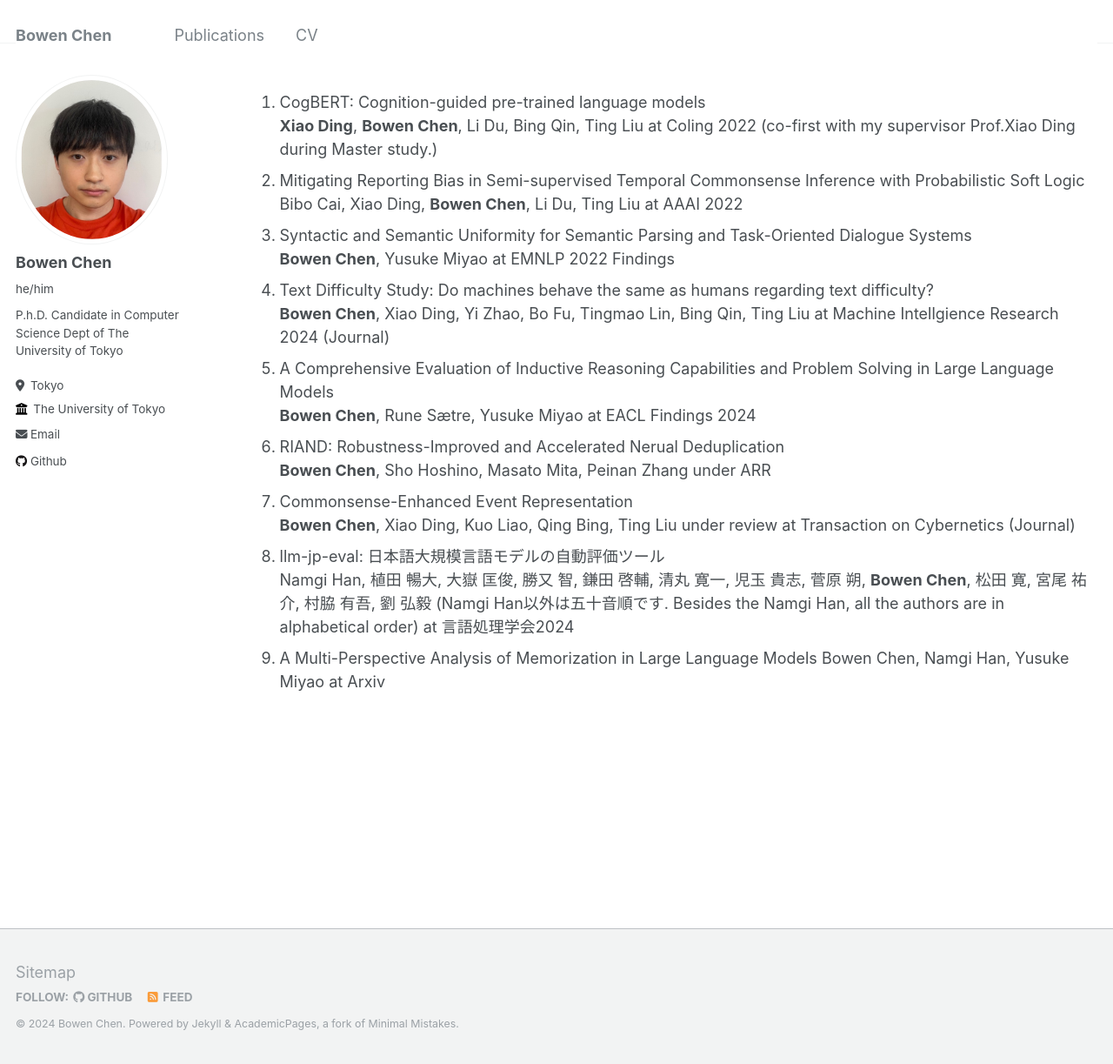
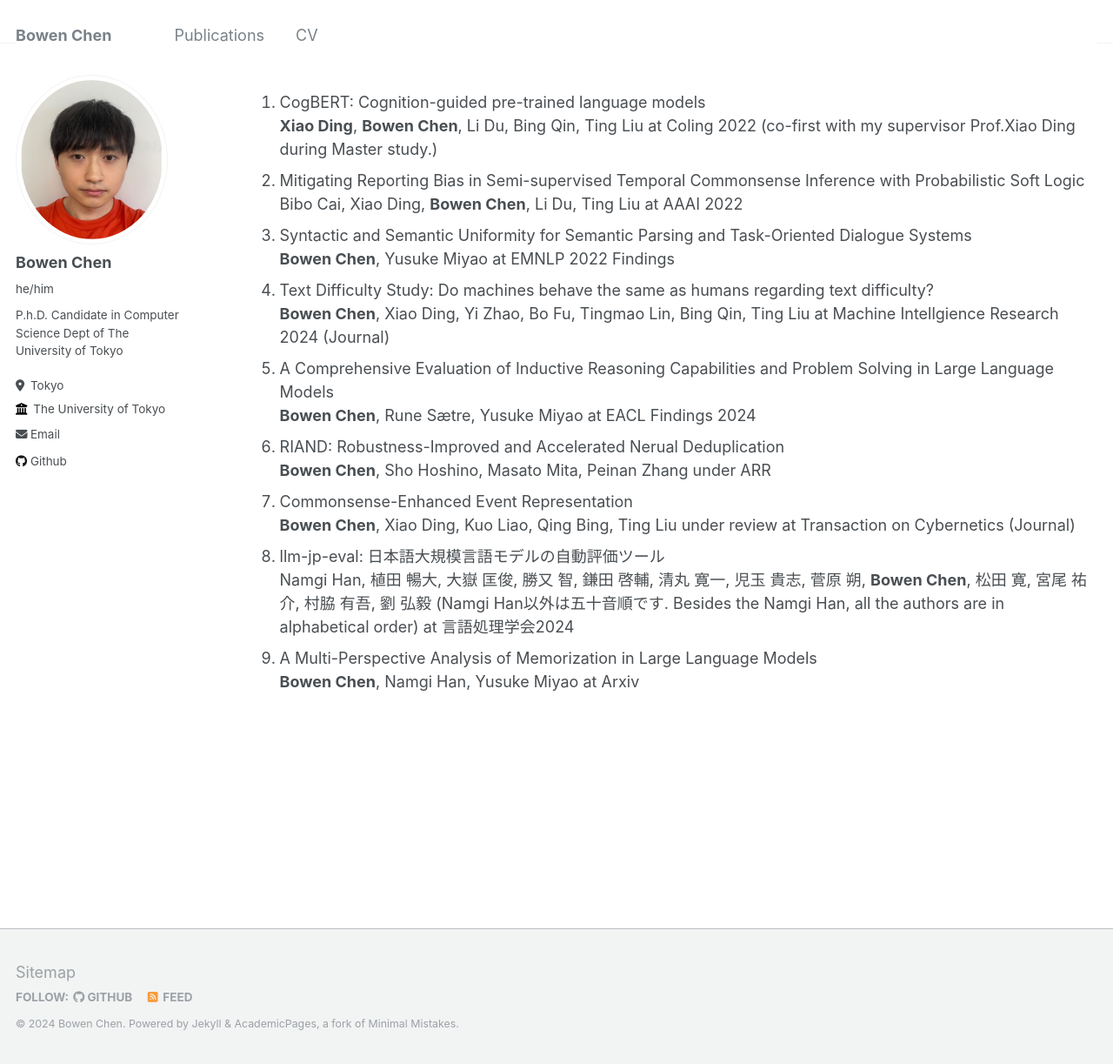
Before and after one commit to PosoSAgapo/PosoSAgapo.github.io, a Jekyll site: the page built from _pages/publications.md, in a window 1280 px wide and 1223 px high. Shown: the whole window at 87% size. Built offline with Jekyll 4.4.1, drawn with Linux system fonts in a browser that asks for light colours.

Commit message:
correct file nameg

```diff
--- a/_pages/publications.md
+++ b/_pages/publications.md
@@ -21,4 +21,4 @@
 8. llm-jp-eval: 日本語大規模言語モデルの自動評価ツール
 Namgi Han, 植田 暢大, 大嶽 匡俊, 勝又 智, 鎌田 啓輔, 清丸 寛一, 児玉 貴志, 菅原 朔, **Bowen Chen**, 松田 寛, 宮尾 祐介, 村脇 有吾, 劉 弘毅 (Namgi Han以外は五十音順です. Besides the Namgi Han, all the authors are in alphabetical order) at 言語処理学会2024
 9. A Multi-Perspective Analysis of Memorization in Large Language Models
-Bowen Chen, Namgi Han, Yusuke Miyao at Arxiv
+**Bowen Chen**, Namgi Han, Yusuke Miyao at Arxiv
```
